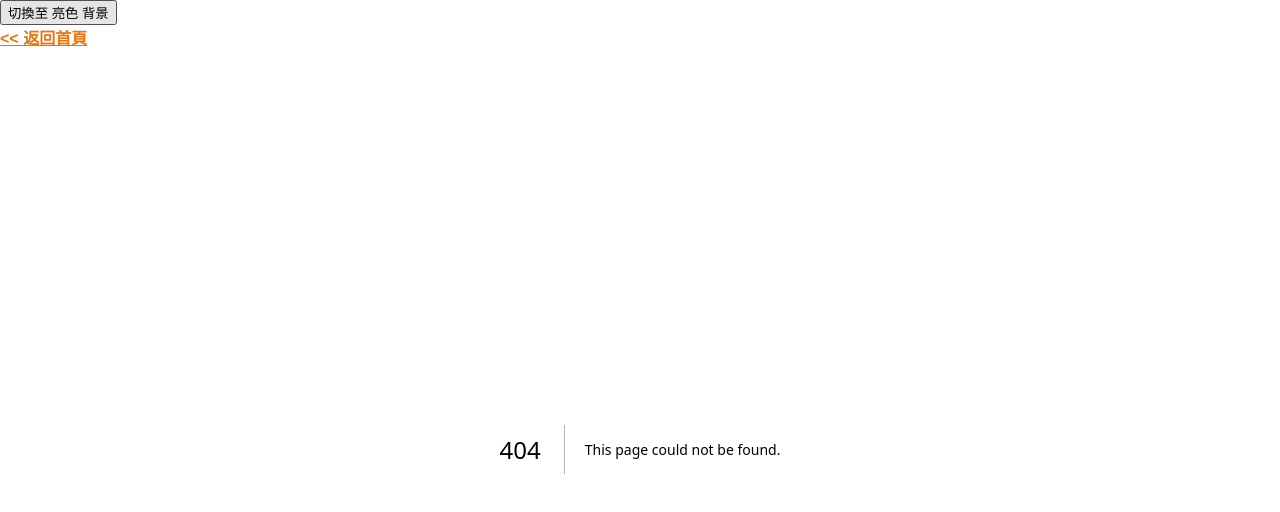
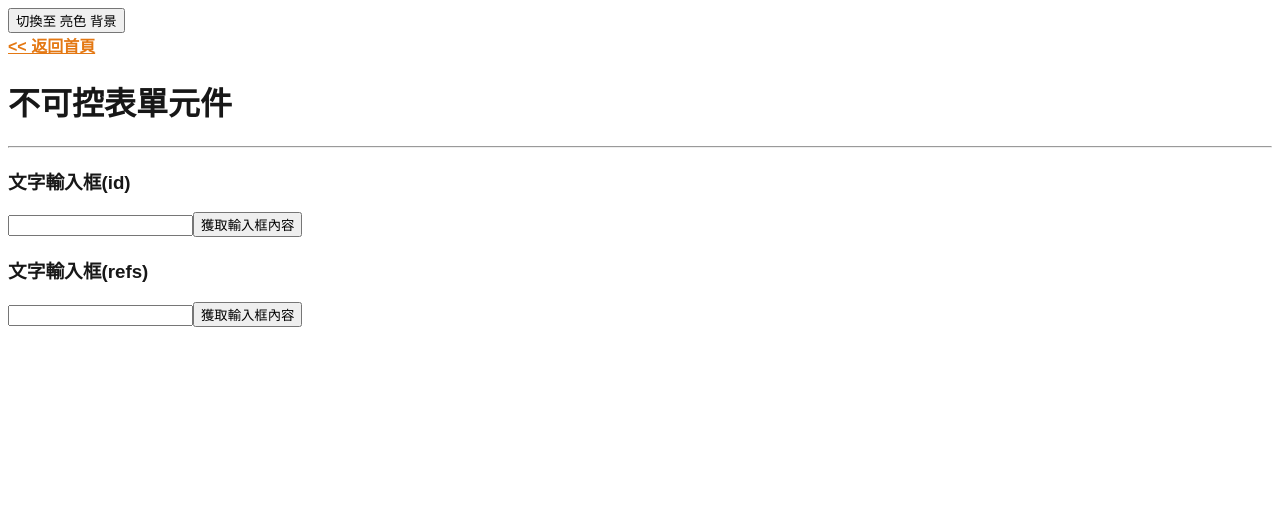
Before and after one commit to sugarban-p/react-lectures, a Next.js app: page /ch6-form/uncontrolled in a window 1280 px wide. Before the commit this address had no page. Shown: the top 512 px of the page. Built offline with nearby package versions, Linux system fonts and the light colour scheme.

Commit message:
不可控表單元件

```diff
--- /dev/null
+++ b/app/ch6-form/uncontrolled/_components/input-text-id.tsx
@@ -0,0 +1,25 @@
+'use client';
+
+import { useState } from 'react';
+
+export default function InputTextId() {
+  // React 不能在宣告內用 JS 抓取元件
+  // const inputElement = document.querySelector('#input-text'); << wrong
+  const [output, setOutput] = useState('');
+
+  return (
+    <>
+      <h3>文字輸入框(id)</h3>
+      <input type="text" id="input-text" />
+      <button
+        onClick={() => {
+          const inputElement = document.querySelector('#input-text');
+          setOutput((inputElement as HTMLInputElement).value);
+        }}
+      >
+        獲取輸入框內容
+      </button>
+      <span>&emsp;{output}</span>
+    </>
+  );
+}
--- /dev/null
+++ b/app/ch6-form/uncontrolled/_components/input-text-refs.tsx
@@ -0,0 +1,24 @@
+'use client';
+
+import { useRef, useState } from 'react';
+
+export default function InputTextRefs() {
+  const inputRef = useRef<HTMLInputElement>(null);
+  // └ inputRef = { current: null };
+  const [output, setOutput] = useState('');
+
+  return (
+    <>
+      <h3>文字輸入框(refs)</h3>
+      <input type="text" ref={inputRef} />
+      <button
+        onClick={() => {
+          setOutput(inputRef.current?.value ?? '');
+        }}
+      >
+        獲取輸入框內容
+      </button>
+      <span>&emsp;{output}</span>
+    </>
+  );
+}
--- /dev/null
+++ b/app/ch6-form/uncontrolled/page.tsx
@@ -0,0 +1,15 @@
+'use client';
+
+import InputTextId from './_components/input-text-id';
+import InputTextRefs from './_components/input-text-refs';
+
+export default function UncontrolledPage() {
+  return (
+    <>
+      <h1>不可控表單元件</h1>
+      <hr />
+      <InputTextId></InputTextId>
+      <InputTextRefs></InputTextRefs>
+    </>
+  );
+}
--- a/app/page.tsx
+++ b/app/page.tsx
@@ -60,6 +60,10 @@ export default function HomePage() {
         <h4>CH6</h4>
         <a href="/ch6-form/controlled">可控表單元件 ( /ch6-form/controlled )</a>
         <br />
+        <a href="/ch6-form/uncontrolled">
+          不可控表單元件 ( /ch6-form/uncontrolled )
+        </a>
+        <br />
       </div>
     </>
   );
```
